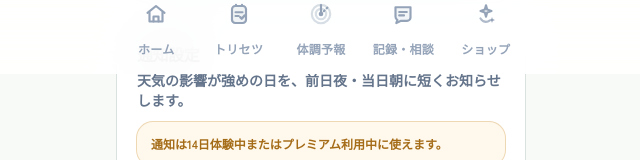
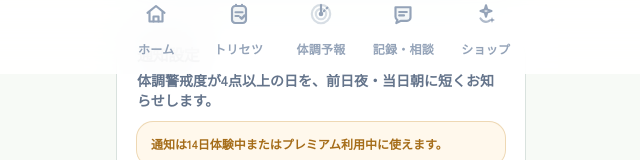
Before and after one commit to totonoucare/totonoucare-webapp, a Next.js app: page /settings in a window 1280 px wide. Shown: the part 726-886 px from the top of the page, without its empty margins (319-959 px from the left). Built offline with nearby package versions, Linux system fonts and the light colour scheme; no server answers.

Commit message:
Add files via upload

```diff
--- a/app/settings/page.js
+++ b/app/settings/page.js
@@ -5,6 +5,7 @@ import { useRouter } from "next/navigation";
 import AppShell, { Module } from "@/components/layout/AppShell";
 import Button from "@/components/ui/Button";
 import { supabase } from "@/lib/supabaseClient";
+import { DEFAULT_NOTIFICATION_MIN_SCORE } from "@/lib/push/notificationPolicy";
 import {
   RADAR_LOCATION_PRESETS,
   flattenRadarLocationPresets,
@@ -339,14 +340,14 @@ export default function SettingsPage() {
         enabled: true,
         night_enabled: notificationSettings?.night_enabled ?? true,
         morning_enabled: notificationSettings?.morning_enabled ?? true,
-        min_score: notificationSettings?.min_score ?? 6,
+        min_score: notificationSettings?.min_score ?? DEFAULT_NOTIFICATION_MIN_SCORE,
       };
       const json = await authedFetch("/api/push/settings", {
         method: "POST",
         body: JSON.stringify(next),
       });
       setNotificationSettings(json.settings);
-      setNotificationMessage("通知をオンにしました。天気の影響が強めの日を、前日夜・当日朝にお知らせします。");
+      setNotificationMessage("通知をオンにしました。体調警戒度が4点以上の日を、前日夜・当日朝にお知らせします。");
     } catch (e) {
       setNotificationMessage(e?.message || "通知をオンにできませんでした。");
     } finally {
@@ -363,7 +364,7 @@ export default function SettingsPage() {
       enabled: false,
       night_enabled: notificationSettings?.night_enabled ?? true,
       morning_enabled: notificationSettings?.morning_enabled ?? true,
-      min_score: notificationSettings?.min_score ?? 6,
+      min_score: notificationSettings?.min_score ?? DEFAULT_NOTIFICATION_MIN_SCORE,
     });
   }
 
@@ -437,7 +438,7 @@ export default function SettingsPage() {
   }
 
   const notificationEnabled = Boolean(notificationSettings?.enabled);
-  const minScore = notificationSettings?.min_score ?? 6;
+  const minScore = notificationSettings?.min_score ?? DEFAULT_NOTIFICATION_MIN_SCORE;
   const locationLabel = useMemo(() => {
     if (!location) return "未設定";
     return location.display_name || location.region_name || location.label || "設定済み";
@@ -583,7 +584,7 @@ export default function SettingsPage() {
         <div className="px-5 py-4 border-b border-slate-100">
           <div className="text-[16px] font-black tracking-tight text-slate-900">通知設定</div>
           <div className="mt-1 text-[14px] font-bold leading-5 text-slate-500">
-            天気の影響が強めの日を、前日夜・当日朝に短くお知らせします。
+            体調警戒度が{minScore}点以上の日を、前日夜・当日朝に短くお知らせします。
           </div>
           {!loading && !notificationsAvailable ? (
             <div className="mt-3 rounded-[16px] bg-[#FFF8EC] px-3.5 py-3 text-[12px] font-bold leading-5 text-[#A56C18] ring-1 ring-[#EED8B4]">通知は14日体験中またはプレミアム利用中に使えます。</div>
@@ -601,7 +602,7 @@ export default function SettingsPage() {
         </div>
         <ToggleRow
           label="通知を受け取る"
-          description={notificationEnabled ? "オン：影響が強めの日だけ通知します" : "オフ：通知は送信されません"}
+          description={notificationEnabled ? `オン：体調警戒度が${minScore}点以上の日に通知します` : "オフ：通知は送信されません"}
           checked={notificationEnabled}
           disabled={!user || savingNotifications || loading || !notificationsAvailable}
           onChange={handleToggleNotifications}
```
